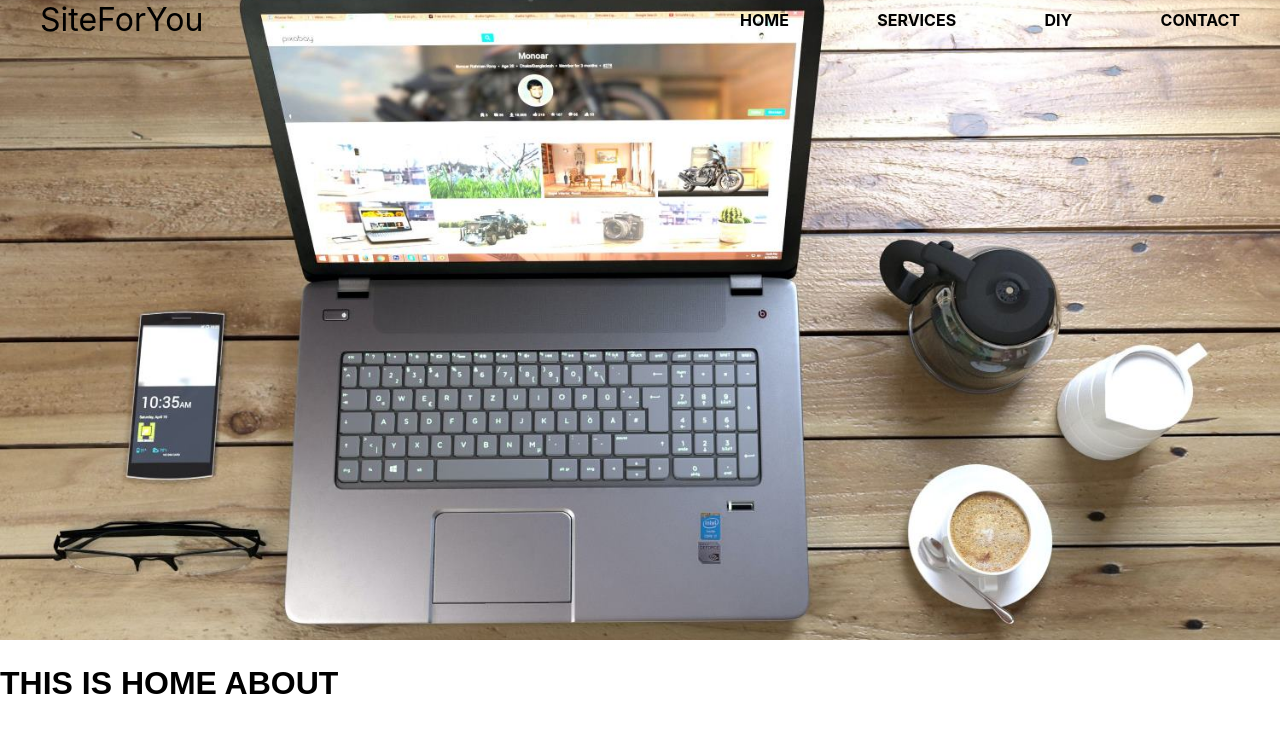
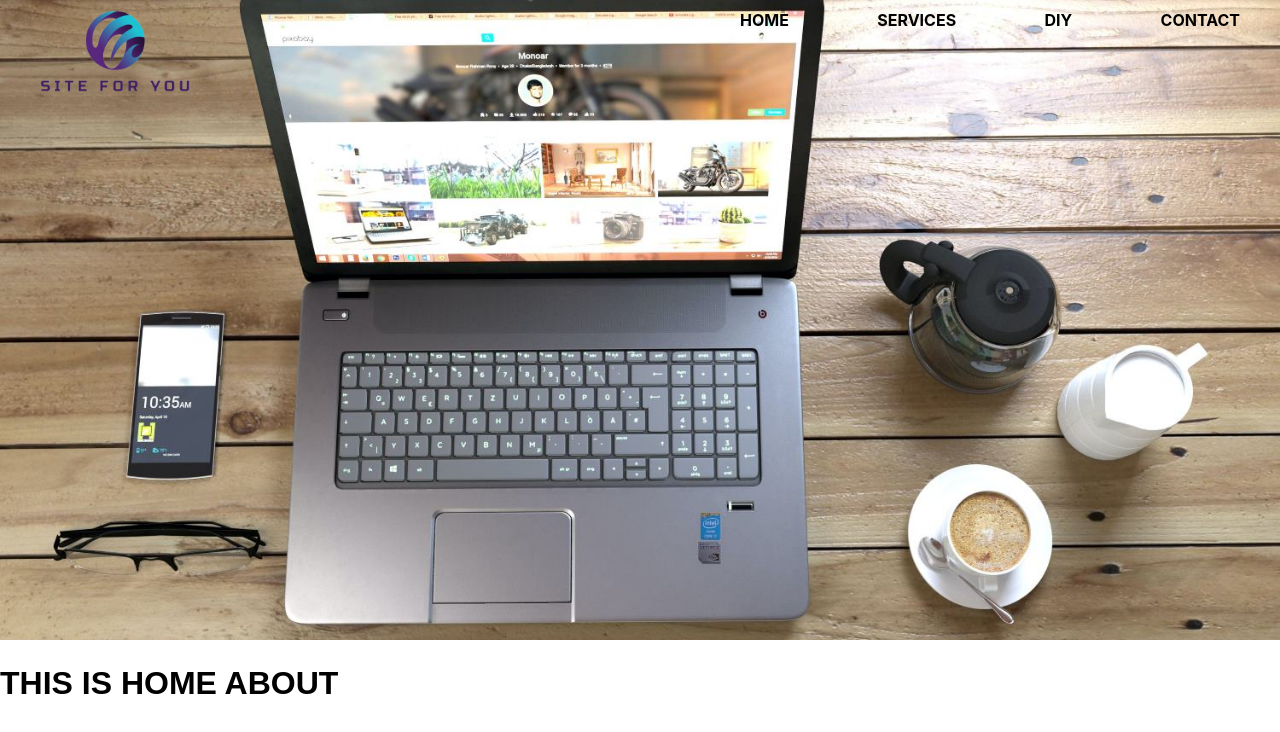
Before and after one commit to vikhulei/siteforyou, a React (Create React App) app: page / in a window 1280 px wide. Shown: the top 732 px of the page. Built offline with nearby package versions, Linux system fonts and the light colour scheme.

Commit message:
logo created

```diff
--- a/src/components/navbar/Navbar.js
+++ b/src/components/navbar/Navbar.js
@@ -1,9 +1,10 @@
 import { Wrapper, Logo, NavbarWrapper, NavbarItem } from "./NavbarStyle";
+import logo from "../../assets/logo.png"
 
 const Navbar = () => {
     return (
         <Wrapper>
-            <Logo>SiteForYou</Logo>
+            <Logo src={logo}/>
             <NavbarWrapper>
                 <NavbarItem href="#">HOME</NavbarItem>
                 <NavbarItem href="#">SERVICES</NavbarItem>
--- a/src/components/navbar/NavbarStyle.js
+++ b/src/components/navbar/NavbarStyle.js
@@ -4,22 +4,19 @@ const Wrapper = styled.div`
     position: absolute;
     box-sizing: border-box;
     width: 100%;
-    padding: 0 40px;
+    padding: 10px 40px 0 40px;
     display: flex;
     justify-content: space-between;
-    align-items: center;
-    // background-color: lightgray;
 `
-const Logo = styled.div`
-    font-size: 2rem;
-    // font-weight: bold;
+
+const Logo = styled.img`
+    width: 150px;
 `
 
 const NavbarWrapper = styled.div`
     width: 500px;
     display: flex;
     justify-content: space-between;
-    // background-color: gray;
 `
 
 const NavbarItem = styled.a`
```
Also changed, not shown: src/assets/logo.png (added).
